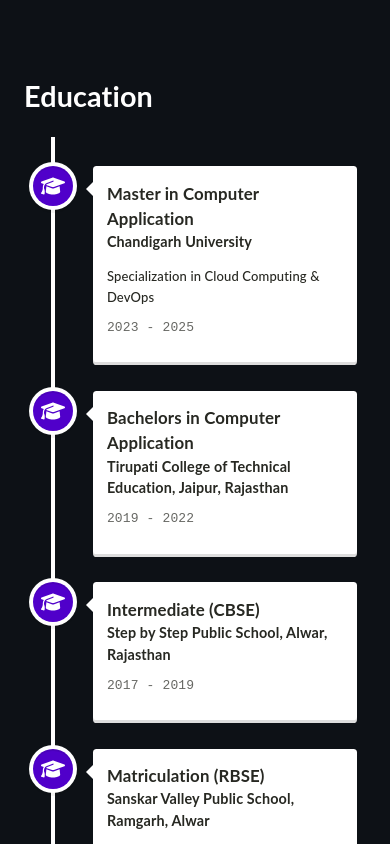
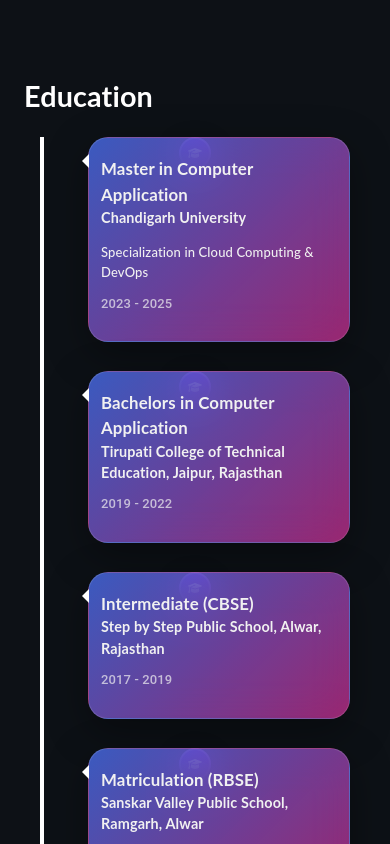
Before and after one commit to Nitishjhamb/MyPortfolio, a React (Create React App) app: page / in a window 390 px wide. Shown: the part 1560-2404 px from the top of the page. Built offline with nearby package versions, Linux system fonts and the light colour scheme.

Commit message:
timeline and bg image updations

```diff
--- a/src/assets/styles/Timeline.scss
+++ b/src/assets/styles/Timeline.scss
@@ -1,38 +1,209 @@
-.vertical-timeline span {
-    color: white;
-    font-family: 'Courier Prime', monospace;
+/* ---------- BASE STYLES ---------- */
+.vertical-timeline-element-content {
+  border-radius: 20px;
+  backdrop-filter: blur(22px);
+  -webkit-backdrop-filter: blur(22px);
+  transition: transform 0.3s ease, box-shadow 0.3s ease;
+  padding: 24px 32px;
+  margin-left: 0;
+  margin-right: 0;
 }
 
-.vertical-timeline p {
-    color: rgb(39, 40, 34);
+.vertical-timeline-element-content:hover {
+  transform: scale(1.04);
+  box-shadow: 0 18px 55px rgba(0, 0, 0, 0.45);
 }
 
-.vertical-timeline-element p {
-    color: rgb(39, 40, 34);
+/* ---------- TIMELINE ICON STYLES ---------- */
+.vertical-timeline-element-icon {
+  display: flex !important;
+  align-items: center !important;
+  justify-content: center !important;
+  width: 40px !important;
+  height: 40px !important;
+  border-radius: 50% !important;
+  backdrop-filter: blur(10px);
+  -webkit-backdrop-filter: blur(10px);
+  border: 2px solid rgba(255, 255, 255, 0.2);
+  transition: all 0.3s ease;
+  position: absolute !important;
+  left: 50% !important;
+  transform: translateX(-50%) !important;
+  overflow: hidden !important;
+  margin-left: 0 !important;
+  margin-right: 0 !important;
 }
 
-.vertical-timeline-element h3 {
-    color: rgb(39, 40, 34);
+.vertical-timeline-element-icon:hover {
+  transform: translateX(-50%) scale(1.1) !important;
 }
 
-.vertical-timeline-element h4 {
-    color: rgb(39, 40, 34);
+.vertical-timeline-element-icon .svg-inline--fa,
+.vertical-timeline-element-icon svg,
+.vertical-timeline-element-icon i {
+  font-size: 16px !important;
+  width: 16px !important;
+  height: 16px !important;
+  position: absolute !important;
+  top: 50% !important;
+  left: 50% !important;
+  transform: translate(-50%, -50%) !important;
+  transition: color 0.3s ease;
+  margin: 0 !important;
+  padding: 0 !important;
 }
 
-.vertical-timeline-element span {
-    color: rgb(39, 40, 34);
+/* Fix for react-vertical-timeline-component specific alignment */
+.vertical-timeline::before {
+  left: 50% !important;
+  transform: translateX(-50%) !important;
 }
 
-.vertical-timeline-element .vertical-timeline-element-date {
-    color: white;
+.vertical-timeline-element:nth-child(odd) .vertical-timeline-element-icon,
+.vertical-timeline-element:nth-child(even) .vertical-timeline-element-icon {
+  left: 50% !important;
+  transform: translateX(-50%) !important;
+  margin-left: 0 !important;
 }
 
-.svg-inline--fa {
-    color: white;
+.vertical-timeline-element:nth-child(odd) .vertical-timeline-element-icon:hover,
+.vertical-timeline-element:nth-child(even)
+  .vertical-timeline-element-icon:hover {
+  transform: translateX(-50%) scale(1.1) !important;
 }
 
-@media screen and (max-width: 1170px) {
-    .vertical-timeline-element .vertical-timeline-element-date {
-        color: rgb(39, 40, 34);
-    }
+/* Alternative sizing for larger icons if needed */
+.vertical-timeline-element-icon.large {
+  width: 50px !important;
+  height: 50px !important;
 }
+
+.vertical-timeline-element-icon.large .svg-inline--fa,
+.vertical-timeline-element-icon.large svg,
+.vertical-timeline-element-icon.large i {
+  font-size: 20px !important;
+  width: 20px !important;
+  height: 20px !important;
+}
+
+/* ---------- DEFAULT STYLES ---------- */
+/* Base styles without theme specificity */
+.vertical-timeline-element-content {
+  /* Theme-specific styles are handled by .dark-mode and .light-mode classes */
+}
+
+/* ---------- DARK MODE STYLES ---------- */
+/* When main container has dark-mode class */
+.dark-mode {
+  .vertical-timeline-element-content {
+    background: linear-gradient(
+      135deg,
+      rgba(71, 110, 237, 0.793),
+      /* deep purple */ rgba(199, 46, 143, 0.753) /* magenta */
+    );
+    border: 1px solid rgba(255, 255, 255, 0.12);
+    box-shadow: 0 12px 40px rgba(0, 0, 0, 0.35);
+  }
+
+  .vertical-timeline-element-title,
+  .vertical-timeline-element-subtitle,
+  .vertical-timeline-element p,
+  .vertical-timeline-element span,
+  .vertical-timeline-element-date {
+    color: #f1f1f1;
+  }
+
+  .vertical-timeline-element-icon {
+    background: linear-gradient(
+      135deg,
+      rgba(71, 110, 237, 0.9),
+      rgba(199, 46, 143, 0.8)
+    );
+    border: 2px solid rgba(255, 255, 255, 0.3);
+    box-shadow: 0 8px 25px rgba(0, 0, 0, 0.4);
+  }
+
+  .svg-inline--fa,
+  .vertical-timeline-element-icon .svg-inline--fa,
+  .vertical-timeline-element-icon svg,
+  .vertical-timeline-element-icon i {
+    color: #fff;
+  }
+}
+
+/* ---------- LIGHT MODE STYLES (EXPLICIT) ---------- */
+/* When main container has light-mode class */
+.light-mode {
+  .vertical-timeline-element-content {
+    background: linear-gradient(
+      135deg,
+      rgba(255, 255, 255, 0.97),
+      /* white */ rgba(230, 230, 250, 0.8) /* lavender */
+    );
+    border: 1px solid rgba(0, 0, 0, 0.08);
+    box-shadow: 0 10px 30px rgba(0, 0, 0, 0.1);
+  }
+
+  .vertical-timeline-element-title,
+  .vertical-timeline-element-subtitle,
+  .vertical-timeline-element p,
+  .vertical-timeline-element span,
+  .vertical-timeline-element-date {
+    color: #222;
+  }
+
+  .vertical-timeline-element-icon {
+    background: linear-gradient(
+      135deg,
+      rgba(255, 255, 255, 0.95),
+      rgba(230, 230, 250, 0.9)
+    );
+    border: 2px solid rgba(80, 0, 202, 0.2);
+    box-shadow: 0 6px 20px rgba(0, 0, 0, 0.15);
+  }
+
+  .svg-inline--fa,
+  .vertical-timeline-element-icon .svg-inline--fa,
+  .vertical-timeline-element-icon svg,
+  .vertical-timeline-element-icon i {
+    color: #0d1116;
+  }
+}
+
+/* ---------- RESPONSIVENESS FIXES ---------- */
+.vertical-timeline {
+  width: 100%;
+  max-width: 900px;
+  margin: 0 auto;
+  padding: 0 16px;
+}
+
+@media (max-width: 768px) {
+  .vertical-timeline-element-icon {
+    left: 0 !important;
+    transform: none !important;
+    margin-left: 0 !important;
+    width: 32px !important;
+    height: 32px !important;
+  }
+  .vertical-timeline-element-icon.large {
+    width: 36px !important;
+    height: 36px !important;
+  }
+  .vertical-timeline-element-icon .svg-inline--fa,
+  .vertical-timeline-element-icon svg,
+  .vertical-timeline-element-icon i {
+    font-size: 14px !important;
+    width: 14px !important;
+    height: 14px !important;
+  }
+  .vertical-timeline-element-content {
+    margin-left: 48px;
+    margin-right: 0;
+    padding: 18px 12px;
+  }
+  .vertical-timeline::before {
+    left: 16px !important;
+    transform: none !important;
+  }
+}
--- a/src/components/Timeline.tsx
+++ b/src/components/Timeline.tsx
@@ -1,58 +1,84 @@
 import React from "react";
-import '@fortawesome/free-regular-svg-icons';
-import { FontAwesomeIcon } from '@fortawesome/react-fontawesome';
-import { faGraduationCap } from '@fortawesome/free-solid-svg-icons';
-import { VerticalTimeline, VerticalTimelineElement } from 'react-vertical-timeline-component';
-import 'react-vertical-timeline-component/style.min.css';
-import '../assets/styles/Timeline.scss';
+import "@fortawesome/free-regular-svg-icons";
+import { FontAwesomeIcon } from "@fortawesome/react-fontawesome";
+import { faGraduationCap } from "@fortawesome/free-solid-svg-icons";
+import {
+  VerticalTimeline,
+  VerticalTimelineElement,
+} from "react-vertical-timeline-component";
+import "react-vertical-timeline-component/style.min.css";
+import "../assets/styles/Timeline.scss";
 
 function Timeline() {
   return (
     <div id="education">
       <div className="items-container">
         <h1>Education</h1>
+
         <VerticalTimeline>
+          {/* 2023-2025 --------------------------------------------------- */}
           <VerticalTimelineElement
             className="vertical-timeline-element--education"
-            contentStyle={{ background: 'white', color: 'rgb(39, 40, 34)' }}
-            contentArrowStyle={{ borderRight: '7px solid  white' }}
+            contentArrowStyle={{ borderRight: "7px solid  white" }}
             date="2023 - 2025"
-            iconStyle={{ background: '#5000ca', color: 'rgb(39, 40, 34)' }}
+            iconStyle={{ background: "#5000ca", color: "rgb(39, 40, 34)" }}
             icon={<FontAwesomeIcon icon={faGraduationCap} />}
           >
-            <h3 className="vertical-timeline-element-title">Master in Computer Application</h3>
-            <h4 className="vertical-timeline-element-subtitle">Chandigarh University</h4>
+            <h3 className="vertical-timeline-element-title">
+              Master in Computer Application
+            </h3>
+            <h4 className="vertical-timeline-element-subtitle">
+              Chandigarh University
+            </h4>
             <p>Specialization in Cloud Computing & DevOps</p>
           </VerticalTimelineElement>
 
+          {/* 2019-2022 --------------------------------------------------- */}
           <VerticalTimelineElement
             className="vertical-timeline-element--education"
+            contentArrowStyle={{ borderRight: "7px solid  white" }}
             date="2019 - 2022"
-            iconStyle={{ background: '#5000ca', color: 'rgb(39, 40, 34)' }}
+            iconStyle={{ background: "#5000ca", color: "rgb(39, 40, 34)" }}
             icon={<FontAwesomeIcon icon={faGraduationCap} />}
           >
-            <h3 className="vertical-timeline-element-title">Bachelors in Computer Application</h3>
-            <h4 className="vertical-timeline-element-subtitle">Tirupati College of Technical Education, Jaipur, Rajasthan</h4>
+            <h3 className="vertical-timeline-element-title">
+              Bachelors in Computer Application
+            </h3>
+            <h4 className="vertical-timeline-element-subtitle">
+              Tirupati College of Technical Education, Jaipur, Rajasthan
+            </h4>
           </VerticalTimelineElement>
 
+          {/* 2017-2019 --------------------------------------------------- */}
           <VerticalTimelineElement
             className="vertical-timeline-element--education"
+            contentArrowStyle={{ borderRight: "7px solid  white" }}
             date="2017 - 2019"
-            iconStyle={{ background: '#5000ca', color: 'rgb(39, 40, 34)' }}
+            iconStyle={{ background: "#5000ca", color: "rgb(39, 40, 34)" }}
             icon={<FontAwesomeIcon icon={faGraduationCap} />}
           >
-            <h3 className="vertical-timeline-element-title">Intermediate (CBSE)</h3>
-            <h4 className="vertical-timeline-element-subtitle">Step by Step Public School, Alwar, Rajasthan</h4>
+            <h3 className="vertical-timeline-element-title">
+              Intermediate (CBSE)
+            </h3>
+            <h4 className="vertical-timeline-element-subtitle">
+              Step by Step Public School, Alwar, Rajasthan
+            </h4>
           </VerticalTimelineElement>
 
+          {/* 2016-2017 --------------------------------------------------- */}
           <VerticalTimelineElement
             className="vertical-timeline-element--education"
+            contentArrowStyle={{ borderRight: "7px solid  white" }}
             date="2016 - 2017"
-            iconStyle={{ background: '#5000ca', color: 'rgb(39, 40, 34)' }}
+            iconStyle={{ background: "#5000ca", color: "rgb(39, 40, 34)" }}
             icon={<FontAwesomeIcon icon={faGraduationCap} />}
           >
-            <h3 className="vertical-timeline-element-title">Matriculation (RBSE)</h3>
-            <h4 className="vertical-timeline-element-subtitle">Sanskar Valley Public School, Ramgarh, Alwar</h4>
+            <h3 className="vertical-timeline-element-title">
+              Matriculation (RBSE)
+            </h3>
+            <h4 className="vertical-timeline-element-subtitle">
+              Sanskar Valley Public School, Ramgarh, Alwar
+            </h4>
           </VerticalTimelineElement>
         </VerticalTimeline>
       </div>
```
Also changed, not shown: src/assets/images/bg-dark1.webp, src/assets/images/bg-light1.webp.
